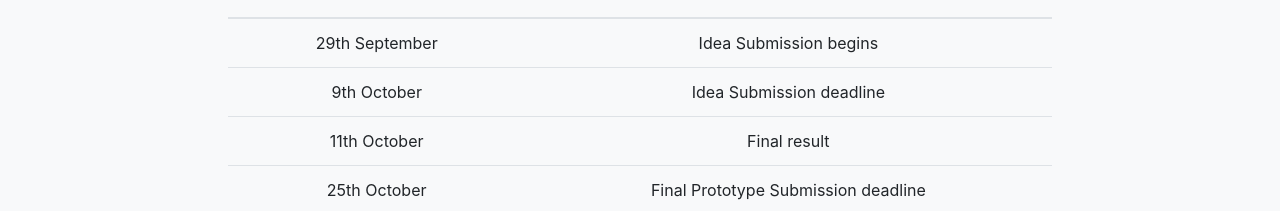
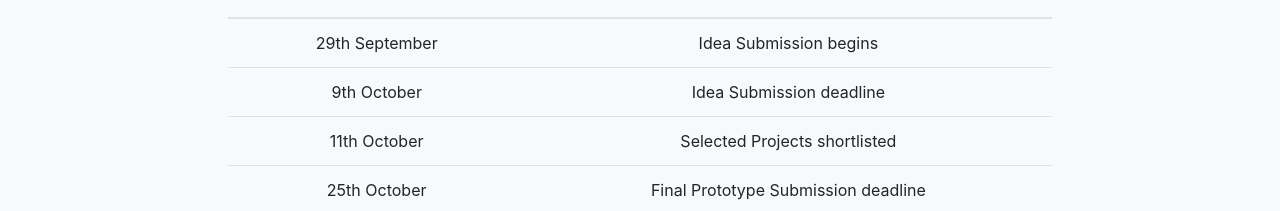
Before and after one commit to AnirbanBanik1998/Science-X, a website with bundled scripts: page index.html in a window 1280 px wide. Shown: the part 3460-3671 px from the top of the page. Built offline with nearby package versions, Linux system fonts and the light colour scheme.

Commit message:
Changed date description

```diff
--- a/index.html
+++ b/index.html
@@ -212,7 +212,7 @@
             </tr>
             <tr>
               <td class="text-black mb-0">11th October</td>
-              <td class="text-black mb-0">Final result</td>
+              <td class="text-black mb-0">Selected Projects shortlisted</td>
             </tr>
             <tr>
               <td class="text-black mb-0">25th October</td>
```
